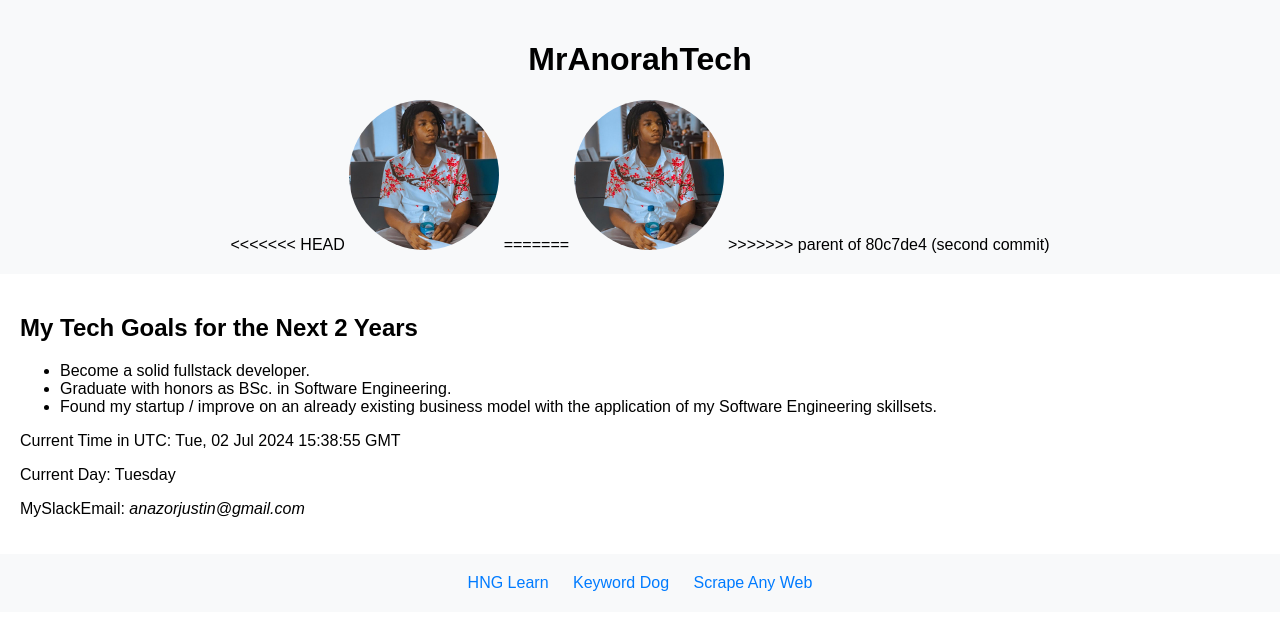
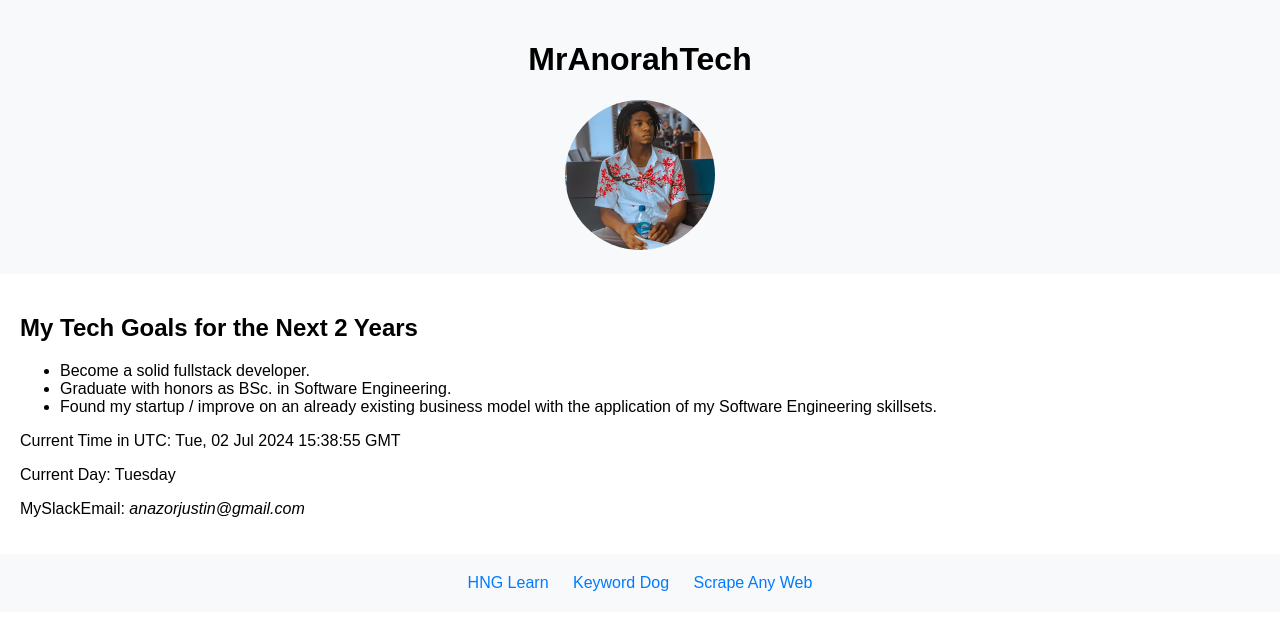
Before and after one commit to justinanazor/my-tech-goals, a plain HTML site: page index.html in a window 1280 px wide. Drawn offline with Linux system fonts and the light colour scheme.

Commit message:
6th commit

```diff
--- a/index.html
+++ b/index.html
@@ -11,9 +11,7 @@
 <body>
     <header>
         <h1 data-testid="slackDisplayName">MrAnorahTech</h1>
-        <<<<<<< HEAD <img src="my_pix.jpg" alt="My Slack Profile Picture" data-testid="slackProfilePicture"> =======
-            <img src="my_pix.jpg" alt="My Slack Profile Picture" data-testid="slackProfilePicture"> >>>>>>> parent of
-            80c7de4 (second commit)
+        <img src="my_pix.jpg" alt="My Slack Profile Picture" data-testid="slackProfilePicture">
     </header>
     <section>
         <h2>My Tech Goals for the Next 2 Years</h2>
```
